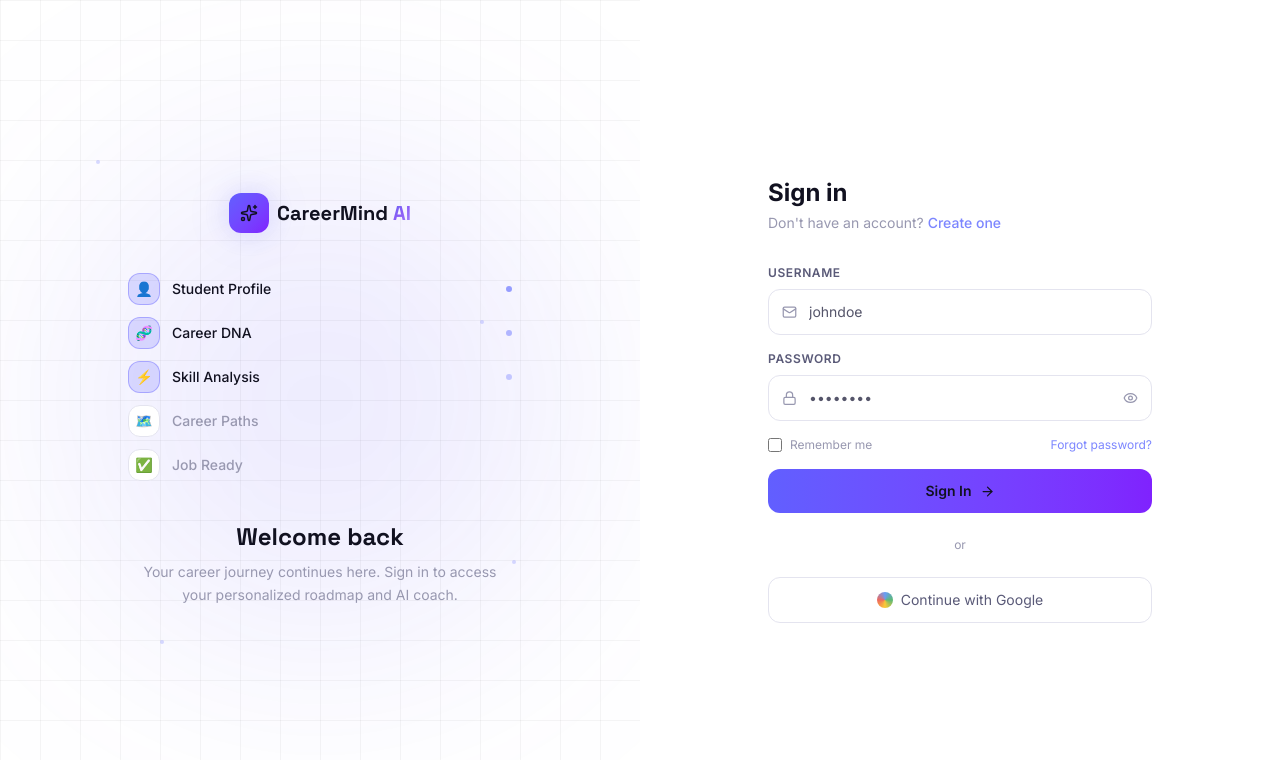
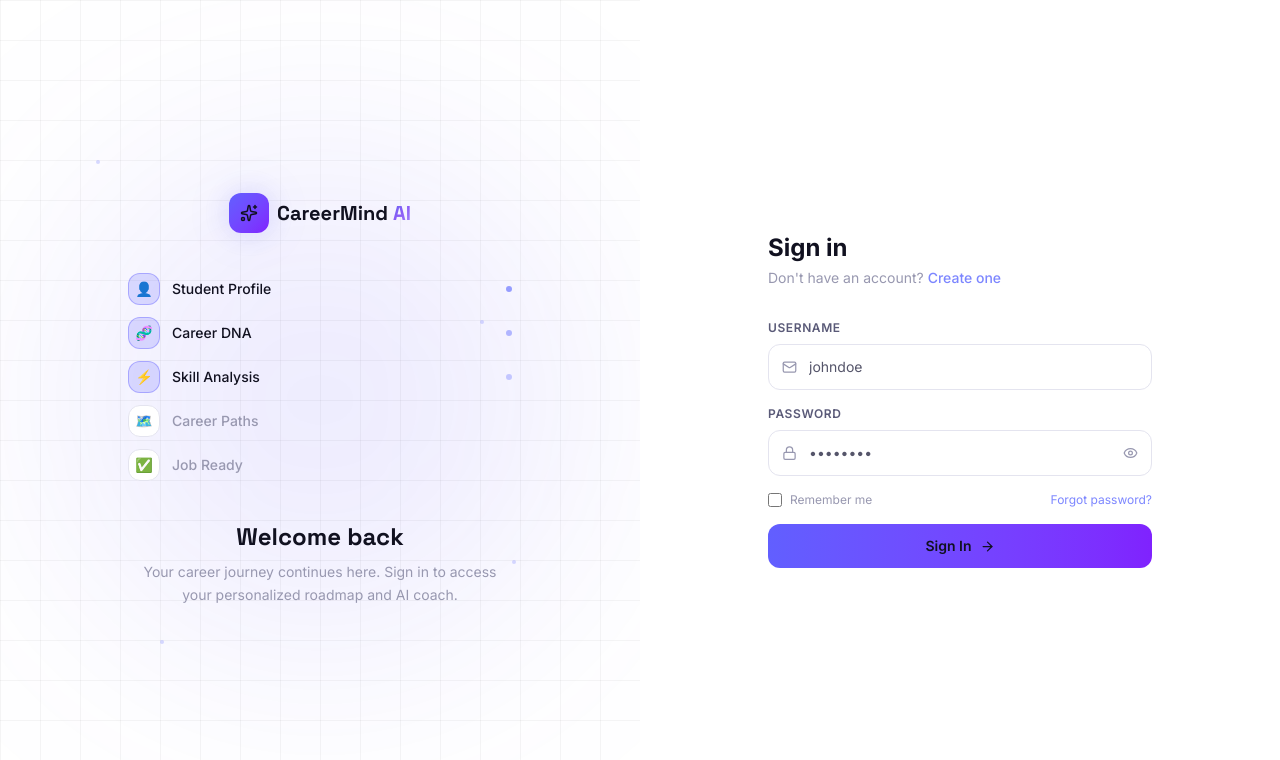
Before and after one commit to XCHAUDHARY00/CareerMind-A, a React (Vite) app in the folder frontend/: page /login in a window 1280 px wide. Shown: the top 760 px of the page. Built offline with nearby package versions, Linux system fonts and the light colour scheme; no server answers.

Commit message:
feat(auth): remove google login visual and add mandatory email validation on signup

```diff
--- a/frontend/src/pages/login.jsx
+++ b/frontend/src/pages/login.jsx
@@ -217,23 +217,6 @@ const Login = () => {
             </motion.button>
           </form>
 
-          {/* Divider */}
-          <div className="flex items-center gap-3 my-6">
-            <div className="flex-1 h-px bg-[#1a1a25]" />
-            <span className="text-xs text-[#55556a]">or</span>
-            <div className="flex-1 h-px bg-[#1a1a25]" />
-          </div>
-
-          {/* Google (visual only) */}
-          <button
-            type="button"
-            className="w-full flex items-center justify-center gap-2 py-3 border border-[#1a1a25] bg-[#0d0d12] hover:bg-[#111118] rounded-xl text-sm text-[#9898b0] hover:text-white transition-all"
-          >
-            <div className="w-4 h-4 relative">
-              <div className="absolute inset-0 rounded-full bg-gradient-to-br from-red-500 via-yellow-400 via-green-400 to-blue-500 opacity-80" style={{backgroundImage: 'conic-gradient(from 0deg, #4285f4 0%, #34a853 25%, #fbbc04 50%, #ea4335 75%, #4285f4 100%)'}} />
-            </div>
-            Continue with Google
-          </button>
         </motion.div>
       </div>
     </div>
--- a/frontend/src/pages/register.jsx
+++ b/frontend/src/pages/register.jsx
@@ -55,6 +55,14 @@ const Register = () => {
 
   const handleRegister = async (e) => {
     e.preventDefault();
+
+    // Email validation
+    const emailRegex = /^[^\s@]+@[^\s@]+\.[^\s@]+$/;
+    if (!emailRegex.test(form.email)) {
+      setError('Please enter a valid email address.');
+      return;
+    }
+
     if (form.password !== form.confirmPassword) {
       setError('Passwords do not match.');
       return;
```
